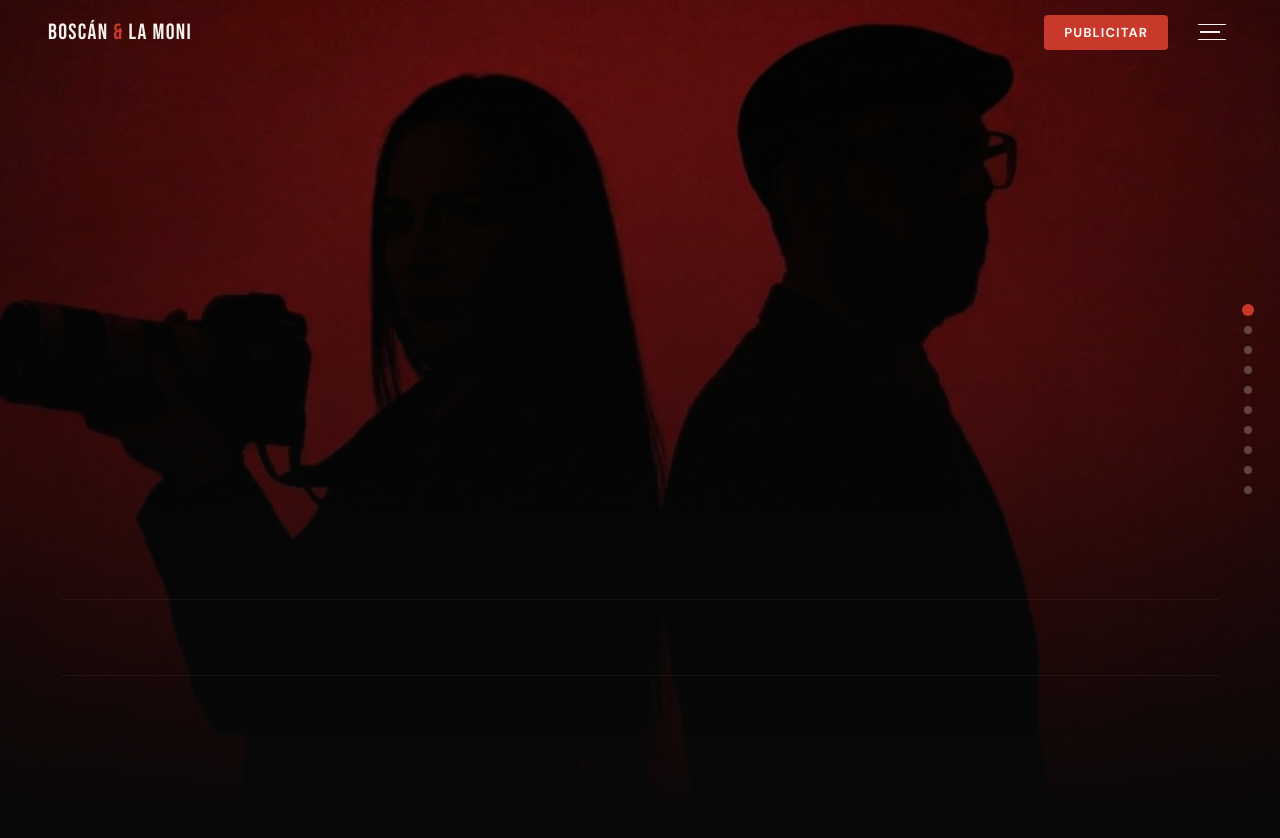
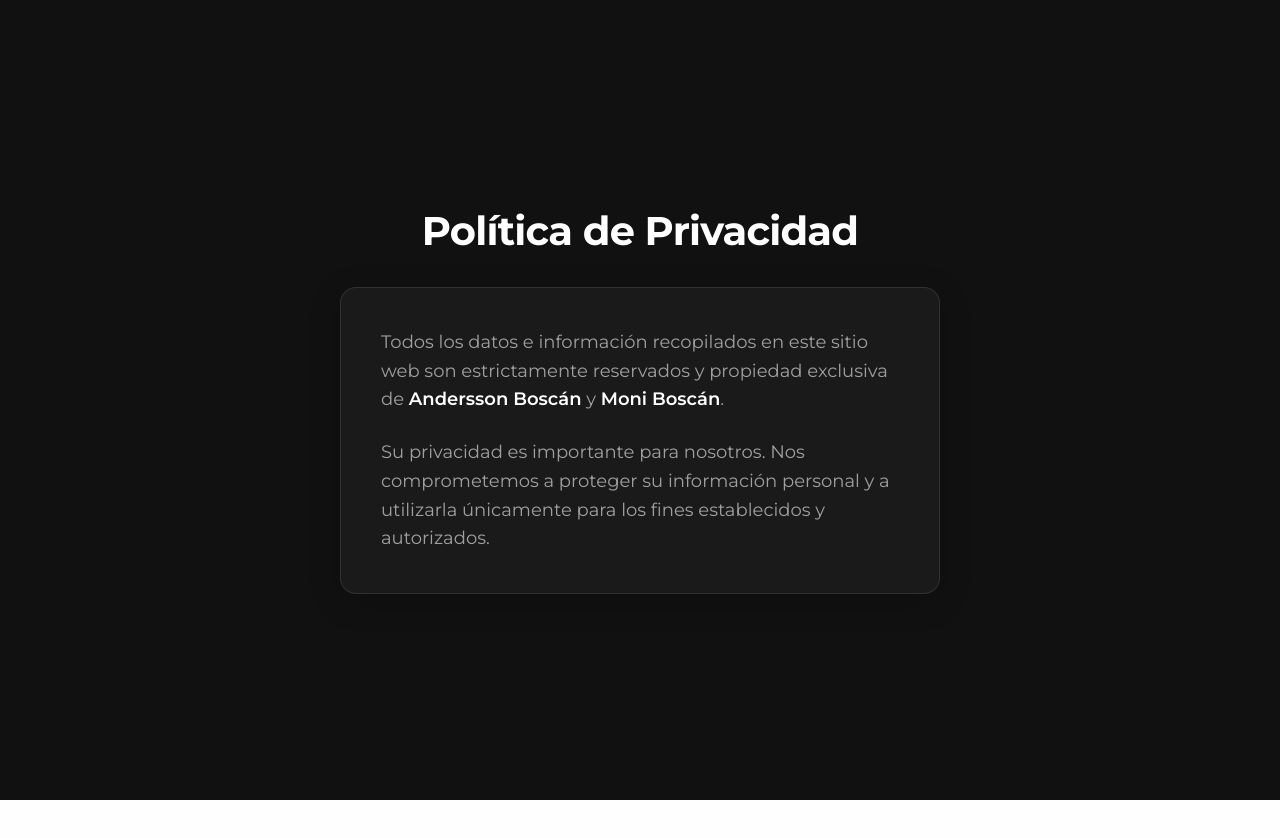
Before and after one commit to yeyodev1/andersson-boscan-webpage, a Vue app: page /politica-de-privacidad in a window 1280 px wide. Before the commit this address led to /. Shown: the top 838 px of the page. After the commit the page ends 800 px from the top, so only its background shows below. Built offline with nearby package versions, Linux system fonts and the light colour scheme; a web font is replaced by a local one.

Commit message:
feat: add privacy policy view and route definition

```diff
--- a/src/router/index.ts
+++ b/src/router/index.ts
@@ -49,6 +49,15 @@ const routes: Array<RouteRecordRaw> = [
     },
   },
   {
+    path: '/politica-de-privacidad',
+    name: 'PoliticaPrivacidad',
+    component: () => import('../views/PoliticaPrivacidadView.vue'),
+    meta: {
+      title: `Política de Privacidad — Andersson y Moni Boscán`,
+      description: 'Política de privacidad y protección de datos.',
+    },
+  },
+  {
     path: '/:pathMatch(.*)*',
     name: 'NotFound',
     component: () => import('../views/NotFoundView.vue'),
--- /dev/null
+++ b/src/views/PoliticaPrivacidadView.vue
@@ -0,0 +1,70 @@
+<script setup lang="ts">
+// Política de Privacidad
+</script>
+
+<template>
+  <main class="privacy-container">
+    <div class="content-wrapper">
+      <h1 class="title">Política de Privacidad</h1>
+      <div class="card">
+        <p class="description">
+          Todos los datos e información recopilados en este sitio web son estrictamente reservados
+          y propiedad exclusiva de <strong>Andersson Boscán</strong> y <strong>Moni Boscán</strong>.
+        </p>
+        <p class="description">
+          Su privacidad es importante para nosotros. Nos comprometemos a proteger su información personal
+          y a utilizarla únicamente para los fines establecidos y autorizados.
+        </p>
+      </div>
+    </div>
+  </main>
+</template>
+
+<style lang="scss" scoped>
+.privacy-container {
+  display: flex;
+  justify-content: center;
+  align-items: center;
+  min-height: 100vh;
+  padding: 2rem;
+  background-color: var(--color-background-primary, #111111);
+}
+
+.content-wrapper {
+  max-width: 600px;
+  width: 100%;
+}
+
+.title {
+  color: var(--color-text-primary, #ffffff);
+  font-size: 2.5rem;
+  font-weight: 700;
+  margin-bottom: 2rem;
+  text-align: center;
+  letter-spacing: -0.02em;
+}
+
+.card {
+  background-color: var(--color-background-secondary, #1a1a1a);
+  border: 1px solid var(--color-border-primary, rgba(255, 255, 255, 0.1));
+  border-radius: 16px;
+  padding: 2.5rem;
+  box-shadow: 0 8px 32px rgba(0, 0, 0, 0.2);
+}
+
+.description {
+  color: var(--color-text-secondary, #a0a0a0);
+  font-size: 1.125rem;
+  line-height: 1.6;
+  margin-bottom: 1.5rem;
+
+  &:last-child {
+    margin-bottom: 0;
+  }
+
+  strong {
+    color: var(--color-text-primary, #ffffff);
+    font-weight: 600;
+  }
+}
+</style>
```
